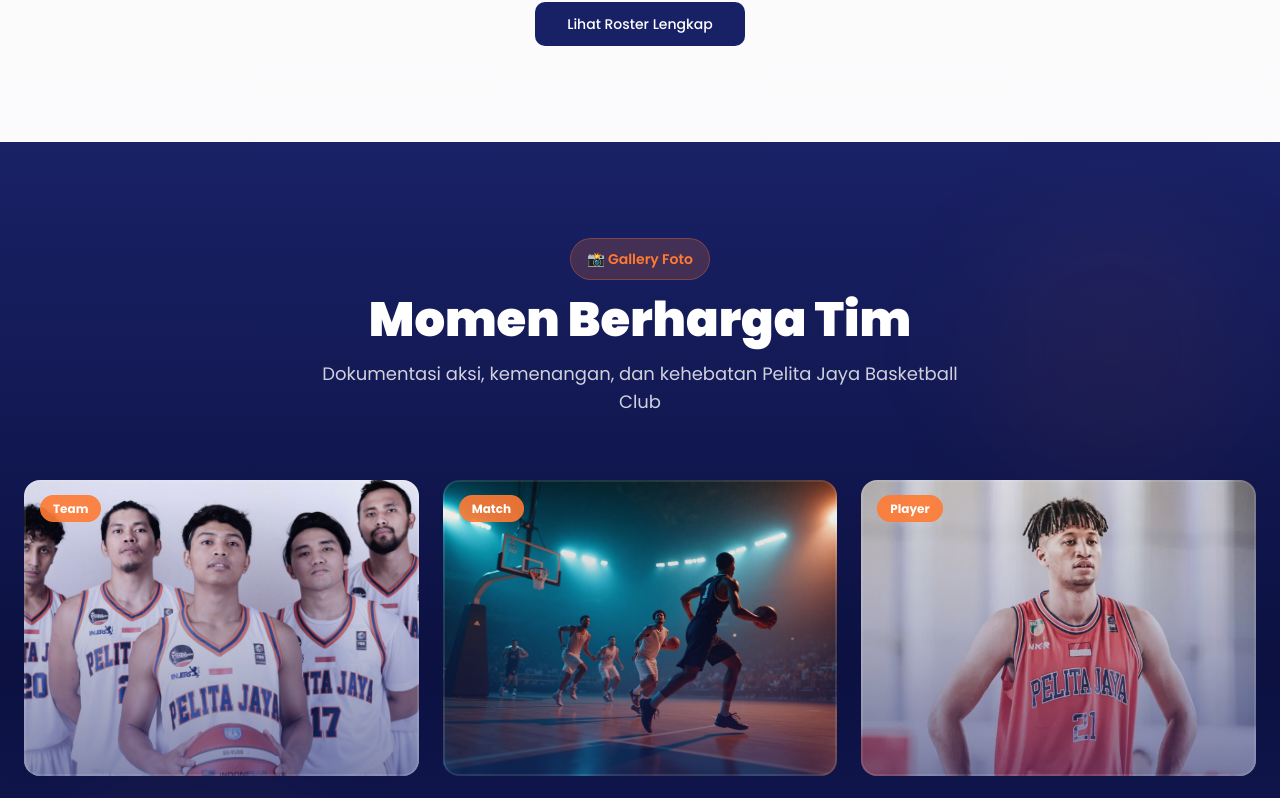
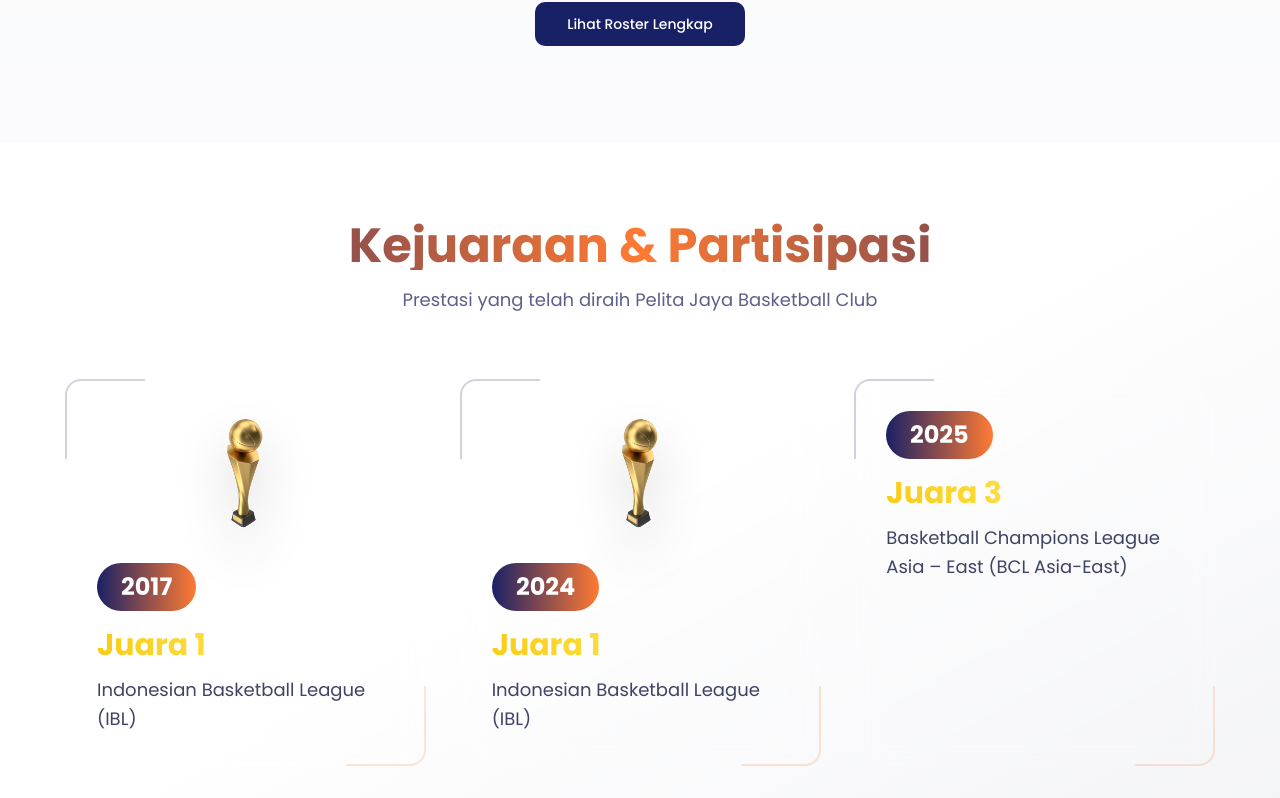
Before and after one commit to haekaldev40/pelita-jaya-basket-hub, a React (Vite) app: page / in a window 1280 px wide. Shown: the part 4080-4878 px from the top of the page. Built offline with nearby package versions, Linux system fonts and the light colour scheme; the HTML template or start-up script is replaced by a standard one.

Commit message:
Add Championships Section
Introduce AchievementsSection for Kejuaraan dan Partisipasi with trophy visuals for 1st place, add trophy asset, and integrate into Index page (and replace in page import). Implement glassmorphism/gradient design and show trophies for 2017 and 2024 only.

```diff
--- /dev/null
+++ b/src/components/AchievementsSection.tsx
@@ -0,0 +1,97 @@
+import { useScrollAnimation } from "@/hooks/useScrollAnimation";
+import trophyGold from "@/assets/trophy-gold.png";
+
+const achievements = [
+  {
+    year: "2017",
+    title: "Juara 1",
+    competition: "Indonesian Basketball League (IBL)",
+    showTrophy: true,
+  },
+  {
+    year: "2024",
+    title: "Juara 1",
+    competition: "Indonesian Basketball League (IBL)",
+    showTrophy: true,
+  },
+  {
+    year: "2025",
+    title: "Juara 3",
+    competition: "Basketball Champions League Asia – East (BCL Asia-East)",
+    showTrophy: false,
+  },
+];
+
+const AchievementsSection = () => {
+  const { elementRef, isVisible } = useScrollAnimation();
+
+  return (
+    <section id="achievements" className="py-20 bg-gradient-to-br from-background via-background to-primary/5">
+      <div className="container mx-auto px-4">
+        <div
+          ref={elementRef}
+          className={`text-center mb-16 transition-all duration-1000 ${
+            isVisible ? "opacity-100 translate-y-0" : "opacity-0 translate-y-10"
+          }`}
+        >
+          <h2 className="text-4xl md:text-5xl font-bold mb-4 bg-gradient-to-r from-primary via-accent to-primary bg-clip-text text-transparent">
+            Kejuaraan & Partisipasi
+          </h2>
+          <p className="text-muted-foreground text-lg">
+            Prestasi yang telah diraih Pelita Jaya Basketball Club
+          </p>
+        </div>
+
+        <div className="grid md:grid-cols-3 gap-8 max-w-6xl mx-auto">
+          {achievements.map((achievement, index) => (
+            <div
+              key={index}
+              className={`group relative transition-all duration-700 delay-${index * 100} ${
+                isVisible ? "opacity-100 translate-y-0" : "opacity-0 translate-y-10"
+              }`}
+            >
+              <div className="relative h-full backdrop-blur-md bg-white/5 border border-white/10 rounded-2xl p-8 hover:bg-white/10 hover:border-primary/30 transition-all duration-500 hover:scale-105 hover:shadow-2xl hover:shadow-primary/20">
+                {/* Gradient overlay on hover */}
+                <div className="absolute inset-0 bg-gradient-to-br from-primary/0 via-accent/0 to-primary/0 group-hover:from-primary/10 group-hover:via-accent/10 group-hover:to-primary/10 rounded-2xl transition-all duration-500" />
+
+                <div className="relative z-10">
+                  {/* Trophy Image for 1st Place */}
+                  {achievement.showTrophy && (
+                    <div className="mb-6 flex justify-center">
+                      <img
+                        src={trophyGold}
+                        alt="Trophy"
+                        className="w-32 h-32 object-contain drop-shadow-2xl group-hover:scale-110 group-hover:rotate-6 transition-all duration-500"
+                      />
+                    </div>
+                  )}
+
+                  {/* Year Badge */}
+                  <div className="inline-block mb-4 px-6 py-2 bg-gradient-to-r from-primary to-accent rounded-full">
+                    <span className="text-2xl font-bold text-white">{achievement.year}</span>
+                  </div>
+
+                  {/* Title */}
+                  <h3 className="text-3xl font-bold mb-3 bg-gradient-to-r from-yellow-400 via-yellow-300 to-yellow-400 bg-clip-text text-transparent group-hover:from-yellow-300 group-hover:via-yellow-200 group-hover:to-yellow-300 transition-all duration-500">
+                    {achievement.title}
+                  </h3>
+
+                  {/* Competition Name */}
+                  <p className="text-foreground/80 text-lg leading-relaxed">
+                    {achievement.competition}
+                  </p>
+                </div>
+
+                {/* Decorative corner accents */}
+                <div className="absolute top-0 left-0 w-20 h-20 border-t-2 border-l-2 border-primary/20 rounded-tl-2xl group-hover:border-primary/50 transition-all duration-500" />
+                <div className="absolute bottom-0 right-0 w-20 h-20 border-b-2 border-r-2 border-accent/20 rounded-br-2xl group-hover:border-accent/50 transition-all duration-500" />
+              </div>
+            </div>
+          ))}
+        </div>
+      </div>
+    </section>
+  );
+};
+
+export default AchievementsSection;
--- a/src/pages/Index.tsx
+++ b/src/pages/Index.tsx
@@ -3,6 +3,7 @@ import HeroSection from "@/components/HeroSection";
 import NewsSection from "@/components/NewsSection";
 import ScheduleSection from "@/components/ScheduleSection";
 import RosterSection from "@/components/RosterSection";
+import AchievementsSection from "@/components/AchievementsSection";
 import GallerySection from "@/components/GallerySection";
 import SponsorshipSection from "@/components/SponsorshipSection";
 import Footer from "@/components/Footer";
@@ -15,6 +16,7 @@ const Index = () => {
       <NewsSection />
       <ScheduleSection />
       <RosterSection />
+      <AchievementsSection />
       <GallerySection />
       <SponsorshipSection />
       <Footer />
```
Also changed, not shown: src/assets/trophy-gold.png (added).
